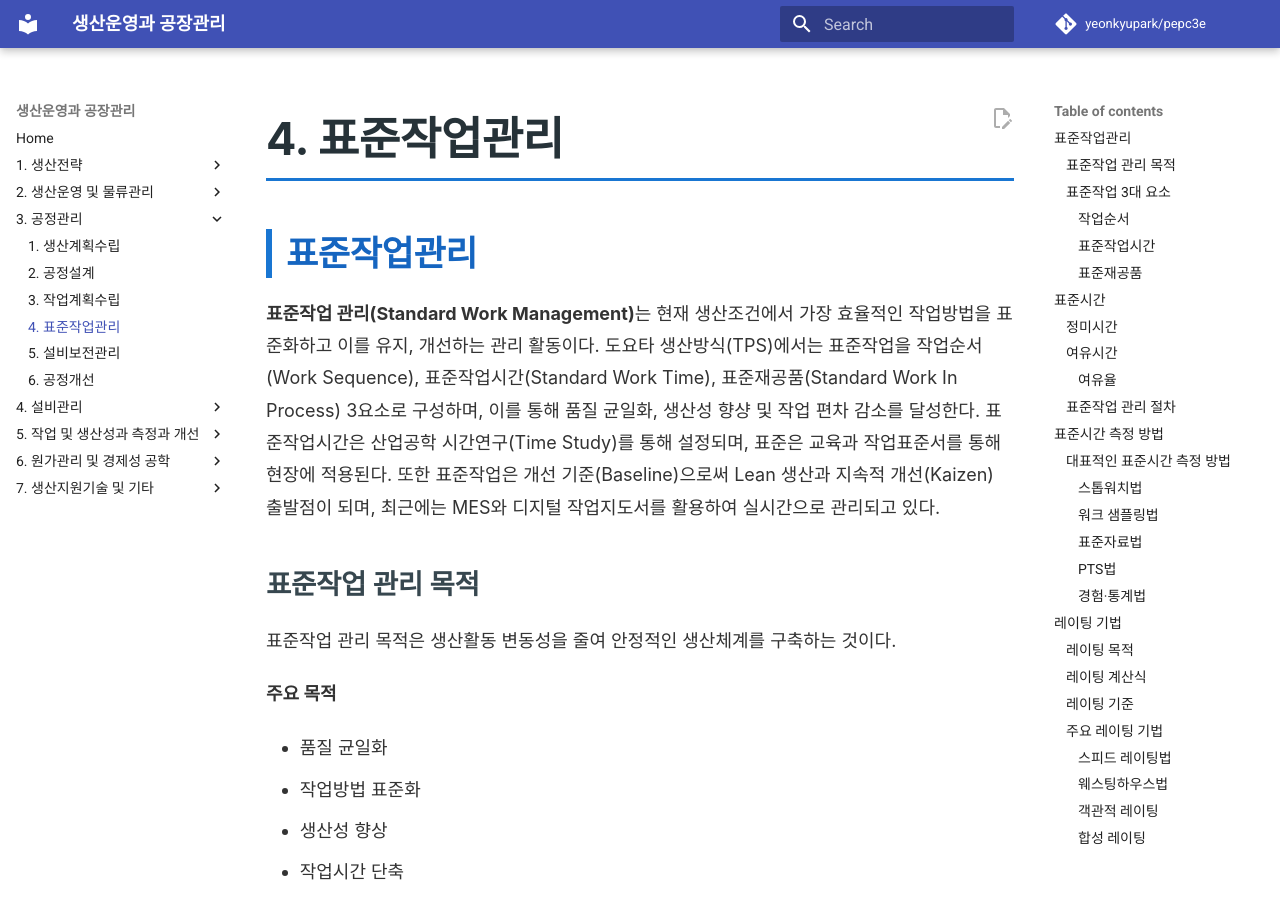
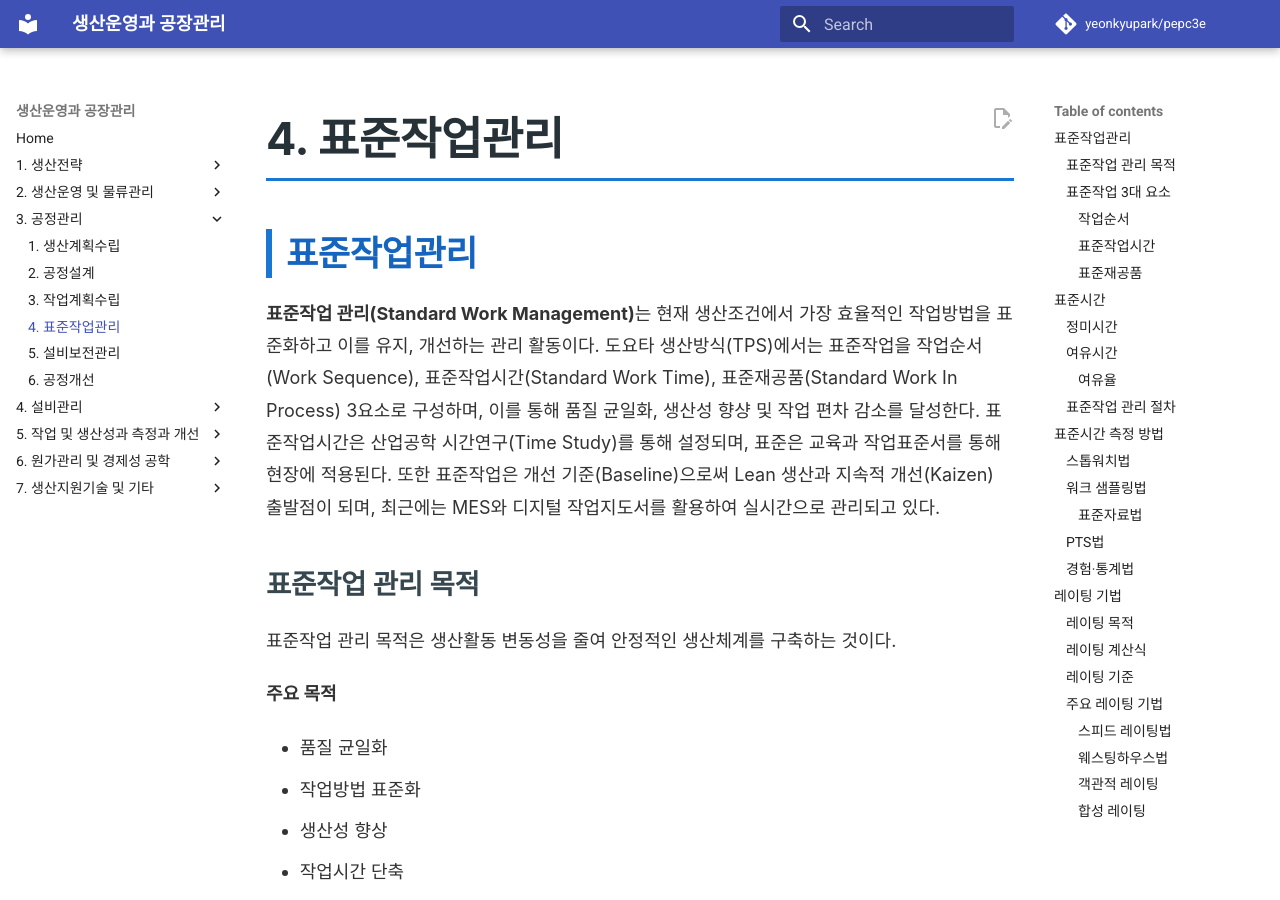
Before and after one commit to yeonkyupark/pepc3e, an MkDocs documentation site: the page built from docs/0304_standard_work_management.md, in a window 1280 px wide and 900 px high. Built offline with MkDocs 1.6.1 and Material for MkDocs 9.7.7, drawn with Linux system fonts in a browser that asks for light colours; comment, search, counter and statistics services are not loaded.

Commit message:
Update 0304_standard_work_management.md

````diff
--- a/docs/0304_standard_work_management.md
+++ b/docs/0304_standard_work_management.md
@@ -425,7 +425,7 @@
     E --> F
 ```
 
-### 대표적인 표준시간 측정 방법
+**대표적인 표준시간 측정 방법**
 
 ```mermaid
 flowchart TD
@@ -481,7 +481,7 @@
 | 통계법                  | 실적 분석     | 대량 생산  | 간편     |
 
 
-#### 스톱워치법
+### 스톱워치법
 
 **스톱워치법(Stopwatch time study)**은 가장 전통적인 표준시간 측정 방법으로, 작업을 직접 관찰하고 스톱워치로 작업시간을 측정한 후 레이팅과 여유를 적용하여 표준시간을 산정하는 방법이다.
 
@@ -512,7 +512,7 @@
 실제 작업 반영이 가능하고 현장 적용이 용이하다. 그리고 다양한 작업에서 사용 가능하다는 장점이 있다.
 반면 관찰자 주관이 개입되고 측정 시간이 많이 소요될 수 있다. 그리고 작업자가 의식적으로 행동에 변화를 줄 수도 있다는 단점이 있다.
 
-#### 워크 샘플링법
+### 워크 샘플링법
 
 **워크 샘플링법(Work Sampling)**은 작업자를 계속 측정하지 않고 무작위 관찰을 통해 작업시간 비율을 추정하는 방법이다. 주로 비반복 작업이나 간접 작업에 사용한다.
 
@@ -546,7 +546,7 @@
 
 측정시간을 단축하고 객관성이 향상되는 장점이 있으며 반복 작업에 효과적이다.
 
-#### PTS법
+### PTS법
 
 **PTS법(Pre-determined Time Study)**은 작업을 기본 동작(Motion)으로 분해하고 각 동작에 미리 정해진 시간을 부여하여 표준시간을 산정하는 방법이다.
 
@@ -584,7 +584,7 @@
 * **MOST (1980년대)**
     MTM의 지나치게 복잡한 분석 시간을 줄이기 위해 반복되는 동작 흐름을 패키지화(시퀀스화)하여, MTM 대비 분석 속도를 4~5배 이상 향상시켰다.
 
-#### 경험·통계법
+### 경험·통계법
 
 경험·통계법은 과거 생산실적 데이터를 이용하여 표준시간을 추정하는 방법이다. 예로, 과거 1,000개 생산 데이터를 분석한 평균 58초/개를 표준시간 후로로 사용한다. 작업방법 변화 반영이 어렵고 이상 데이터에 영향을 많이 받게 되는 단점이 있다.
 
````
